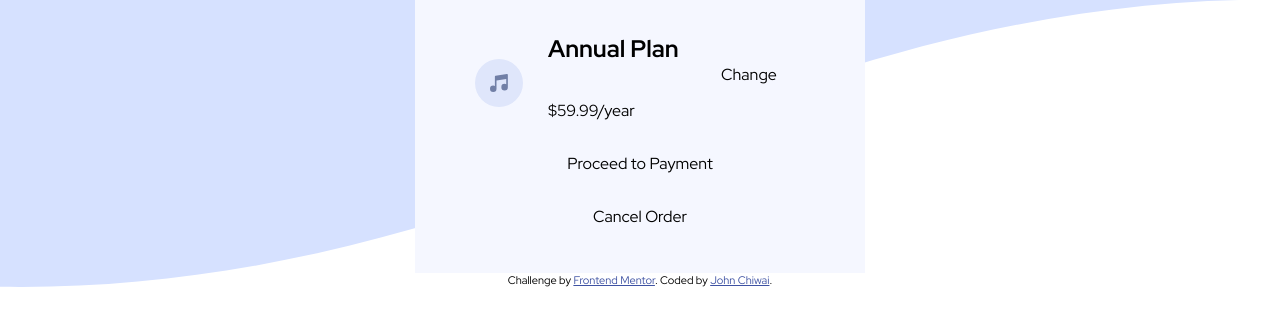
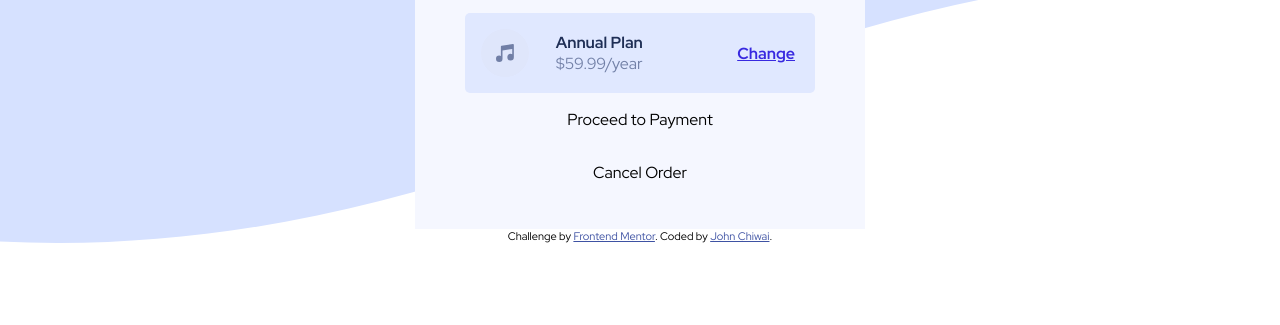
Before and after one commit to jchiwaii/order-summary-component, a plain HTML site: page index.html in a window 1280 px wide. Shown: the part 435-760 px from the top of the page. Drawn offline with Linux system fonts and the light colour scheme.

Commit message:
Update styles.css

```diff
--- a/styles.css
+++ b/styles.css
@@ -48,23 +48,44 @@ h1 {
 .subscription {
   display: grid;
   width: 100%;
-  grid-template-columns: 0.5fr 2fr 1fr;
+  grid-template-columns: 1fr 2fr 0.5fr;
   align-items: center;
+  background-color: var(--primary-pale-blue);
+  border-radius: 5px;
 }
 
 
 
 .subscription img {
   object-fit: cover;
-  padding: 10px;
-  margin-top: 16px;
+  margin: 16px;
+  background-color: ;
 
 }
+
 
 .plan {
   display: flex;
   flex-direction: column;
-  padding-left: 15px;
+}
+
+.plan h2 {
+  margin: 0;
+  font-size: 16px;
+  color: var(--neutral-dark-blue);
+  font-weight: bolder;
+}
+
+.plan p {
+  margin: 0;
+  color: var(--neutral-desaturated-blue);
+}
+
+.change {
+  padding-right: 20px;
+  color: var(--primary-bright-blue);
+  text-decoration: underline;
+  font-weight: bold;
 }
 
 .attribution {
```
